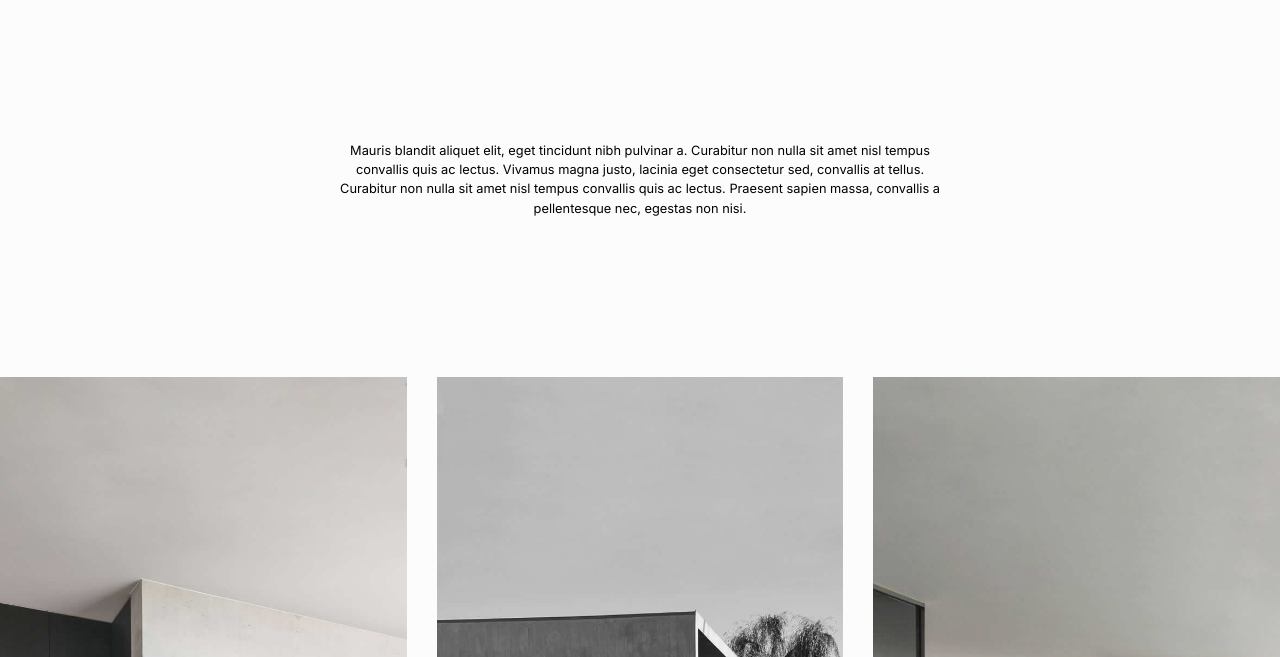
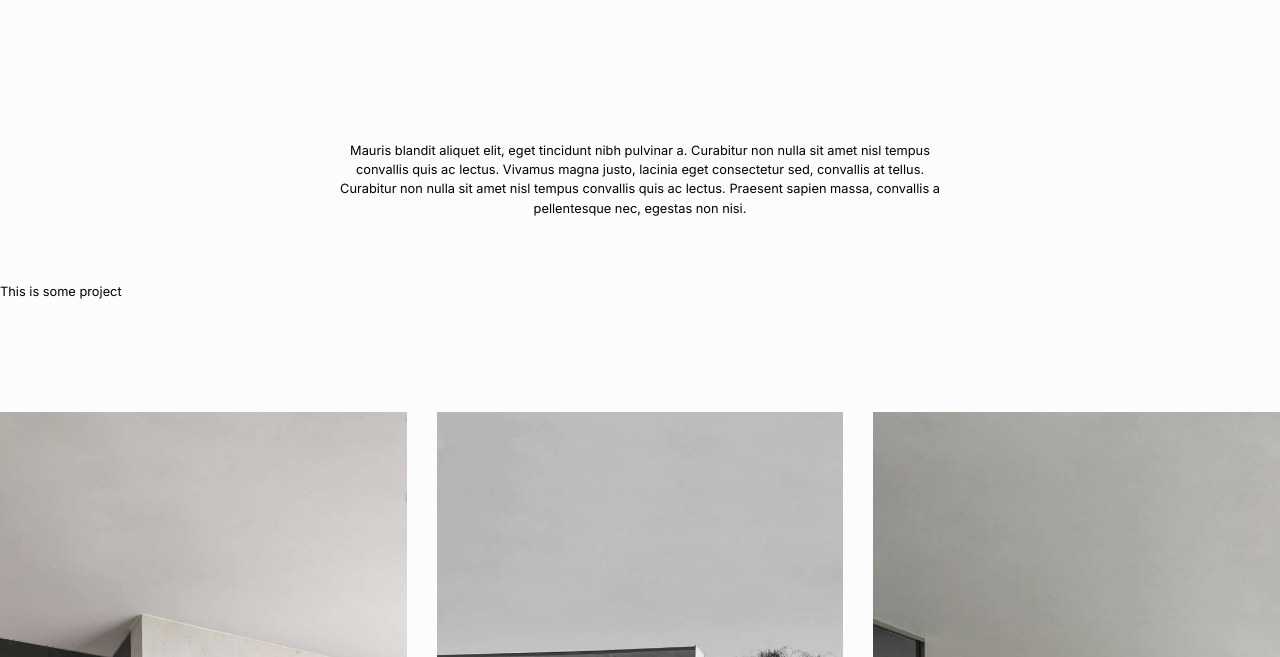
Before and after one commit to diveroshetty/diveroshetty.github.io, a plain HTML site: page projects.html in a window 1280 px wide. Shown: the part 83-740 px from the top of the page. Drawn offline with Linux system fonts and the light colour scheme; a script that the page names is missing.

Commit message:
Update projects.html

```diff
--- a/projects.html
+++ b/projects.html
@@ -49,6 +49,7 @@
          </div>
       </div>
       <!-- End Works -->
+      <p>This is some project</p>
       <!-- Swiper -->
       <div class="swiper-container">
          <div class="swiper-wrapper">
@@ -68,6 +69,7 @@
          <div class="swiper-button-next"></div>
          <div class="swiper-button-prev"></div>
       </div>
+      <br><br>
       <div class="swiper-container">
          <div class="swiper-wrapper">
             <div class="swiper-slide"> <img class="img-fluid" src="img/gallery/photo-1.jpg" alt="Photo"></div>
```
